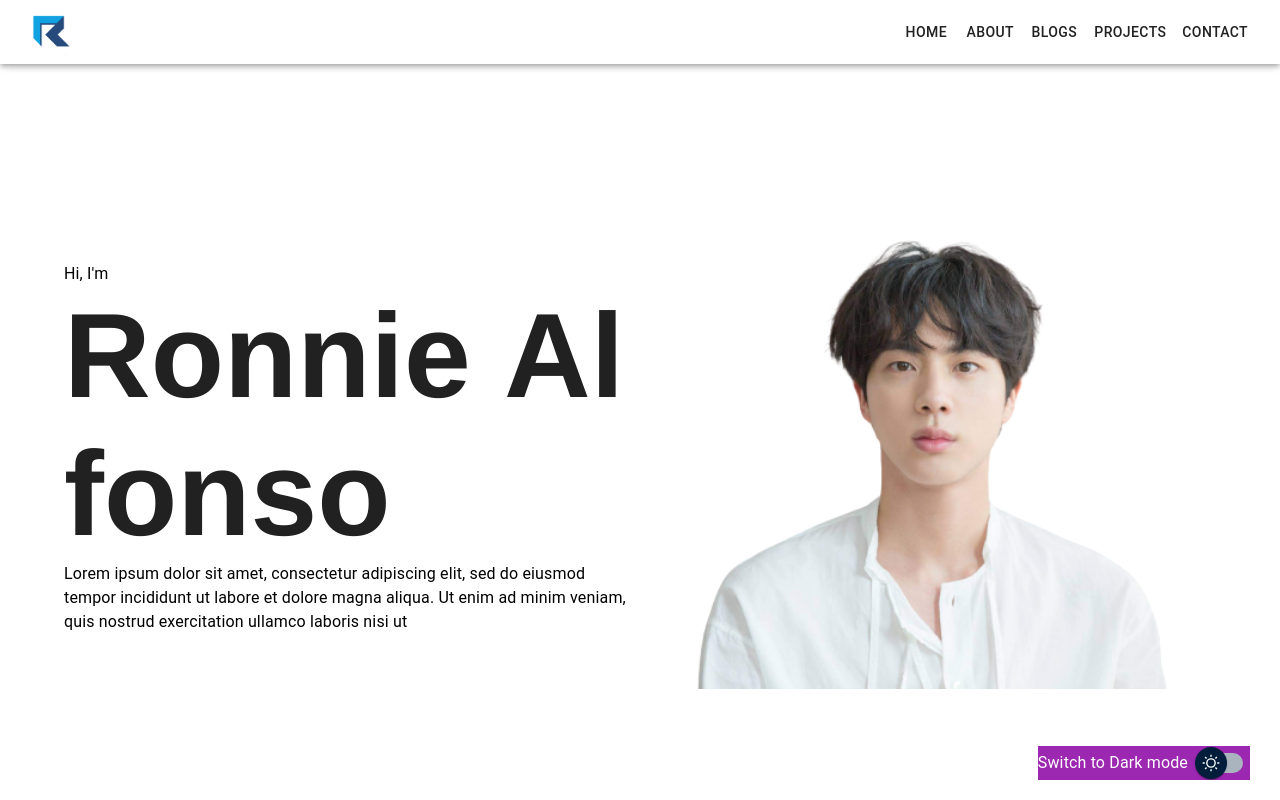
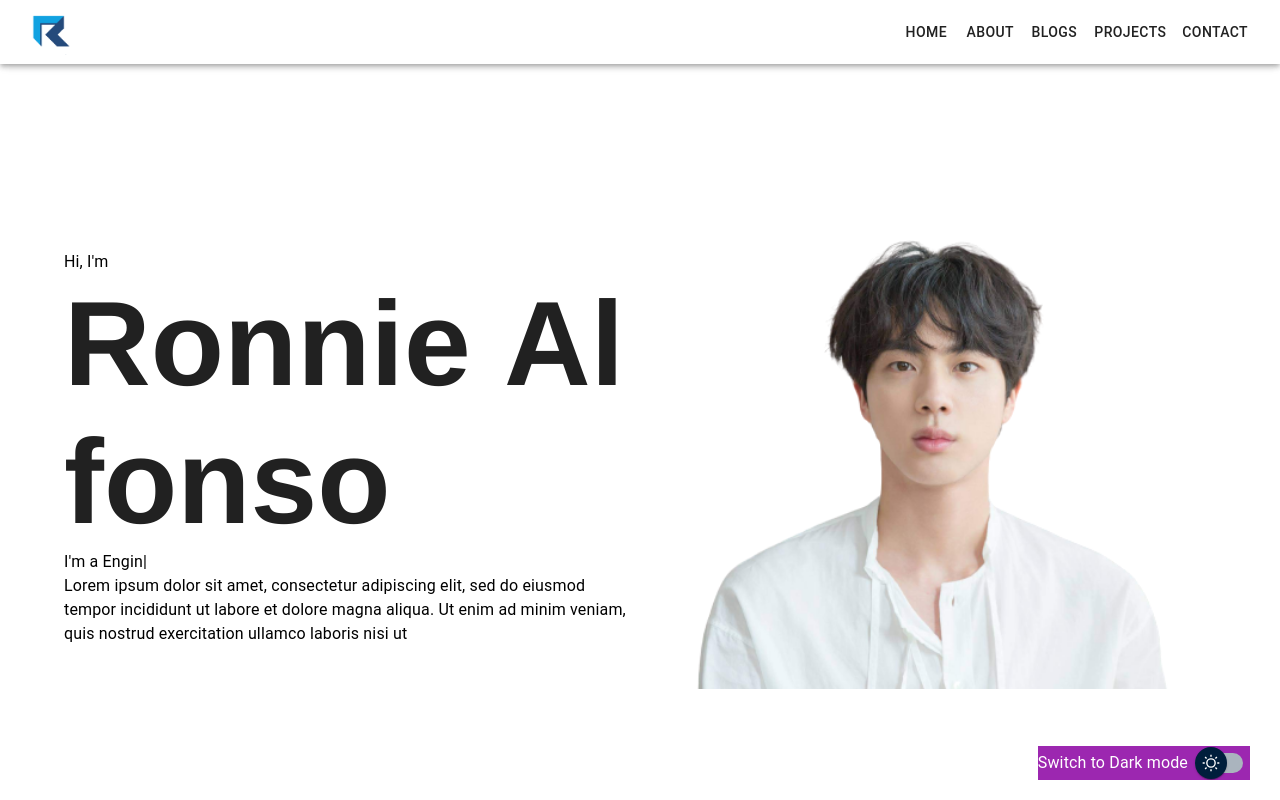
Before and after one commit to ronnie-gee/Portfolio, a Next.js app: page /components/Home in a window 1280 px wide. Built offline with nearby package versions, Linux system fonts and the light colour scheme.

Commit message:
Added working Typing component

```diff
--- a/pages/components/Animatedletters.jsx
+++ b/pages/components/Animatedletters.jsx
@@ -1,4 +1,4 @@
-import { Typography, Box, styled } from "@mui/material";
+import { Box, styled } from "@mui/material";
 import React from "react";
 
 const RubberBox = styled(Box)(({ theme }) => ({
--- a/pages/components/Home.jsx
+++ b/pages/components/Home.jsx
@@ -1,6 +1,7 @@
 import { Box, Typography } from "@mui/material";
 import React from "react";
 import Animatedletters from "./Animatedletters";
+import Typing from "./Typing";
 
 const Home = () => {
   return (
@@ -29,6 +30,13 @@ const Home = () => {
           color={"grey.900"}
         ></Animatedletters>
         <Typography>
+          I'm a{" "}
+          <Typing
+            wordList={["Web Developer", "Engineer", "Cute"]}
+            speed={150}
+          ></Typing>
+        </Typography>
+        <Typography>
           Lorem ipsum dolor sit amet, consectetur adipiscing elit, sed do
           eiusmod tempor incididunt ut labore et dolore magna aliqua. Ut enim ad
           minim veniam, quis nostrud exercitation ullamco laboris nisi ut
--- a/pages/components/Typing.jsx
+++ b/pages/components/Typing.jsx
@@ -1,26 +1,42 @@
 //Created by Ronnie Alfonso
 
-import React, { useEffect, useState } from "react";
-import { useRef } from "react";
+import { Box, styled, useStepContext } from "@mui/material";
+import React, { useEffect, useState, useRef } from "react";
 const FORWARD = "forward";
 const BACKWARD = "backward";
 
-const Typing = ({ wordList, speed, backSpeed }) => {
+const Cursor = styled(Box)(({ theme }) => ({
+  animation: "blink 1s infinite linear",
+  "@keyframes blink": {
+    from: {
+      opacity: 1,
+    },
+
+    "49%": {
+      opacity: 1,
+    },
+
+    "50%": {
+      opacity: 0,
+    },
+
+    to: {
+      opacity: 0,
+    },
+  },
+}));
+
+const Typing = ({ wordList, speed = 200 }) => {
   const [typed, setTyped] = useState("");
   const charPosition = useRef(0);
   const wordPointer = useRef(0);
+
   const direction = useRef(FORWARD);
 
-  console.log(
-    wordPointer.current,
-    charPosition.current,
-    wordList[wordPointer.current]
-  );
+  const getCurrent = () => {
+    const currentWord = wordList[wordPointer.current];
+    const currentWordLength = currentWord?.length;
 
-  const currentWord = wordList[wordPointer.current];
-  const currentWordLength = currentWord.length;
-
-  const getCurrent = () => {
     if (wordPointer.current < wordList.length) {
       if (direction.current === FORWARD) {
         if (
@@ -30,14 +46,20 @@ const Typing = ({ wordList, speed, backSpeed }) => {
           setTyped(currentWord.substring(0, charPosition.current + 1));
           charPosition.current++;
         } else if (charPosition.current === currentWordLength) {
+          charPosition.current++;
+        } else if (charPosition.current > currentWordLength) {
+          charPosition.current--;
           direction.current = BACKWARD;
         }
       } else if (direction.current === BACKWARD) {
         if (charPosition.current >= 0) {
           setTyped(currentWord.substring(0, charPosition.current));
           charPosition.current--;
+        } else if (charPosition.current === -1) {
+          setTyped("");
+
+          charPosition.current--;
         } else {
-          console.log("ELSE");
           wordPointer.current++;
           charPosition.current = 0;
           direction.current = FORWARD;
@@ -50,12 +72,17 @@ const Typing = ({ wordList, speed, backSpeed }) => {
   };
 
   useEffect(() => {
-    const interval = setInterval(() => getCurrent(), 150);
+    const interval = setInterval(() => getCurrent(), speed);
 
     return () => clearInterval(interval);
   }, [typed]);
 
-  return <div className="typing">{typed}</div>;
+  return (
+    <Box component="span" className="typing">
+      {typed}
+      <Cursor component="span">|</Cursor>
+    </Box>
+  );
 };
 
 export default Typing;
```
